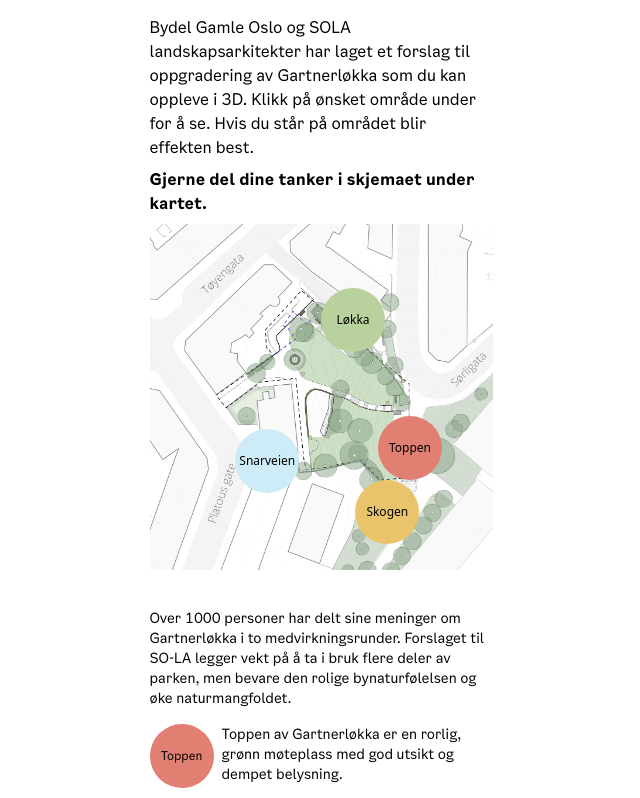
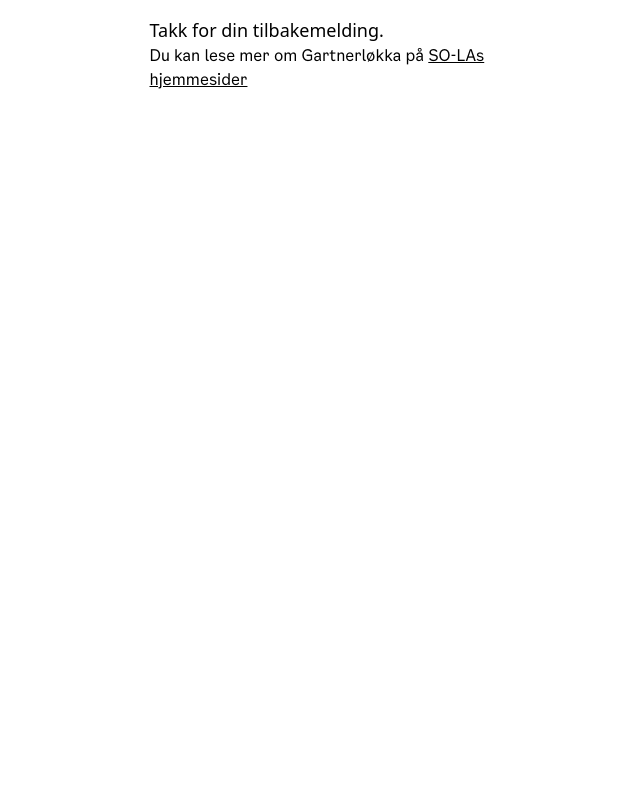
Before and after one commit to torgeirbeyer/gartnerlokka, a React (Create React App) app: page /takk in a window 1280 px wide. Shown: the top 798 px of the page, without its empty margins (319-959 px from the left). Built offline with nearby package versions, Linux system fonts and the light colour scheme.

Commit message:
Add custom takk page

```diff
--- a/package.json
+++ b/package.json
@@ -11,6 +11,7 @@
     "postcss": "^7.0.35",
     "react": "^17.0.2",
     "react-dom": "^17.0.2",
+    "react-router-dom": "^5.2.0",
     "react-scripts": "4.0.3",
     "tailwindcss": "npm:@tailwindcss/postcss7-compat@^2.1.2",
     "web-vitals": "^1.0.1"
--- a/src/App.js
+++ b/src/App.js
@@ -1,87 +1,9 @@
-// import Dot from './dot.js';
-import Form from './Form';
-import CircleLink from './circleLink';
-import map from './assets/map.jpg';
-import './App.css'
-
-
-const linkList = [
-{
-  title: "Toppen",
-  href: 'https://yahoo.com',
-  color: "bg-choral",
-  position: "top-1/2 left-2/3",
-  text: "Toppen av Gartnerløkka er en rorlig, grønn møteplass med god utsikt og dempet belysning."
-},
-{
-  title: "Skogen",
-  href: 'https://google.com',
-  color: "bg-yellow",
-  position: "top-1/2 left-3/5",
-  text: "I nytt forslag spiller skogen en større rolle i parken. Ved hjelp av enkle installasjoner vil man kunne sette seg ned, eller leke i trærne."
-},
-{
-  title: "Snarveien",
-  href: 'https://vg.no',
-  color: "bg-blue",
-  position: "top-1/5 left-1/4",
-  text: "En ny snarvei fra Platousgate til Brannveien åpner opp områder som i dag er mørke. Snarveien vil lyssettes på en spennende, kunstnerisk måte og åpne nye deler av parken."
-},
-{
-  title: "Løkka",
-  href: 'https://vg.no',
-  color: "bg-green",
-  position: "bottom-1/3 left-1/2",
-  text: "Et flatere plenområde med naturlig sitteamfi kan brukes til lokale aktiviteter som loppemarked, trening, utekino eller forestilling."
-},
-]
+import Main from './Main';
 
 function App() {
   return (
-    <div className="w-mobile mx-auto p-4">
-      <header className="">
-        <p className="text-base">
-          Bydel Gamle Oslo og SOLA landskapsarkitekter har laget et forslag til oppgradering av Gartnerløkka som du kan oppleve i 3D. Klikk på ønsket område under for å se. Hvis du står på området blir effekten best.
-        </p>
-        <p className="font-bold my-2">
-          Gjerne del dine tanker i skjemaet under kartet.
-        </p>
-      </header>
-      <section className="">
-        <div
-          className="object-fit w-full h-96"
-          style={{
-            backgroundImage: `url(${map})`,
-            backgroundSize:'contain', backgroundRepeat:'no-repeat'}}>
-          {linkList && linkList.map((link, index) => {
-            return (
-              <CircleLink key={index} href={link.href} title={link.title} color={link.color} position={link.position} />
-            )
-          })}
-        </div>
-      </section>
-      <section id="information">
-        <p className="text-sm mb-4">
-          Over 1000 personer har delt sine meninger om Gartnerløkka i to medvirkningsrunder. Forslaget til SO-LA legger vekt på å ta i bruk flere deler av parken, men bevare den rolige bynaturfølelsen og øke naturmangfoldet.
-        </p>
-      {linkList && linkList.map((link, index) => {
-        return (
-          <div className="flex mb-2">
-            <div className="mr-2 self-center">
-              <div className={`flex flex-1 h-16 w-16 rounded-full ${link.color}`}>
-                <p className="m-auto self-center text-xs">
-                  {link.title}
-                </p>
-              </div>
-            </div>
-              <p className="text-sm">{link.text}</p>
-          </div>
-        );
-      })}
-      </section>
-      <section id="form">
-        <Form />
-      </section>
+    <div className="App">
+      <Main />
     </div>
   );
 }
--- a/src/Form.js
+++ b/src/Form.js
@@ -2,7 +2,7 @@ import React from "react";
 
 export default function Form() {
   return (
-    <form className="my-4" name="tilbakemelding" method="post" action="/">
+    <form className="my-4" name="tilbakemelding" method="post" action="/takk">
       <input type="hidden" name="form-name" value="tilbakemelding" />
       <div className="">
         <label htmlFor="message">Tilbakemelding</label> <br />
--- /dev/null
+++ b/src/Home.js
@@ -0,0 +1,86 @@
+import Form from './Form';
+import CircleLink from './circleLink';
+import map from './assets/map.jpg';
+
+const linkList = [
+{
+  title: "Toppen",
+  href: 'https://yahoo.com',
+  color: "bg-choral",
+  position: "top-1/2 left-2/3",
+  text: "Toppen av Gartnerløkka er en rorlig, grønn møteplass med god utsikt og dempet belysning."
+},
+{
+  title: "Skogen",
+  href: 'https://google.com',
+  color: "bg-yellow",
+  position: "top-1/2 left-3/5",
+  text: "I nytt forslag spiller skogen en større rolle i parken. Ved hjelp av enkle installasjoner vil man kunne sette seg ned, eller leke i trærne."
+},
+{
+  title: "Snarveien",
+  href: 'https://vg.no',
+  color: "bg-blue",
+  position: "top-1/5 left-1/4",
+  text: "En ny snarvei fra Platousgate til Brannveien åpner opp områder som i dag er mørke. Snarveien vil lyssettes på en spennende, kunstnerisk måte og åpne nye deler av parken."
+},
+{
+  title: "Løkka",
+  href: 'https://vg.no',
+  color: "bg-green",
+  position: "bottom-1/3 left-1/2",
+  text: "Et flatere plenområde med naturlig sitteamfi kan brukes til lokale aktiviteter som loppemarked, trening, utekino eller forestilling."
+},
+]
+
+function Home() {
+  return (
+    <div className="w-mobile mx-auto p-4">
+      <header className="">
+        <p className="text-base">
+          Bydel Gamle Oslo og SOLA landskapsarkitekter har laget et forslag til oppgradering av Gartnerløkka som du kan oppleve i 3D. Klikk på ønsket område under for å se. Hvis du står på området blir effekten best.
+        </p>
+        <p className="font-bold my-2">
+          Gjerne del dine tanker i skjemaet under kartet.
+        </p>
+      </header>
+      <section className="">
+        <div
+          className="object-fit w-full h-96"
+          style={{
+            backgroundImage: `url(${map})`,
+            backgroundSize:'contain', backgroundRepeat:'no-repeat'}}>
+          {linkList && linkList.map((link, index) => {
+            return (
+              <CircleLink key={index} href={link.href} title={link.title} color={link.color} position={link.position} />
+            )
+          })}
+        </div>
+      </section>
+      <section id="information">
+        <p className="text-sm mb-4">
+          Over 1000 personer har delt sine meninger om Gartnerløkka i to medvirkningsrunder. Forslaget til SO-LA legger vekt på å ta i bruk flere deler av parken, men bevare den rolige bynaturfølelsen og øke naturmangfoldet.
+        </p>
+      {linkList && linkList.map((link, index) => {
+        return (
+          <div className="flex mb-2">
+            <div className="mr-2 self-center">
+              <div className={`flex flex-1 h-16 w-16 rounded-full ${link.color}`}>
+                <p className="m-auto self-center text-xs">
+                  {link.title}
+                </p>
+              </div>
+            </div>
+              <p className="text-sm">{link.text}</p>
+          </div>
+        );
+      })}
+      </section>
+      <section id="form">
+        <Form />
+      </section>
+    </div>
+  );
+}
+
+export default Home;
--- /dev/null
+++ b/src/Main.js
@@ -0,0 +1,18 @@
+import React from 'react';
+import { Switch, Route, BrowserRouter } from 'react-router-dom';
+
+import Home from './Home';
+import Takk from './Takk';
+
+const Main = () => {
+  return (
+    <BrowserRouter>
+      <Switch>
+        <Route exact path='/' component={Home}></Route>
+        <Route exact path='/takk' component={Takk}></Route>
+      </Switch>
+    </BrowserRouter>
+  )
+}
+
+export default Main;
--- /dev/null
+++ b/src/Takk.js
@@ -0,0 +1,12 @@
+function Takk() {
+  return (
+    <div className="flex">
+      <div className="w-mobile self-center m-auto p-4">
+        <h1>Takk for din tilbakemelding.</h1>
+        <p className="text-base">Du kan lese mer om Gartnerløkka på <a className="underline" target="_blank" rel="noopener noreferrer" href="https://so-la.no">SO-LAs hjemmesider</a></p>
+      </div>
+    </div>
+  )
+}
+
+export default Takk;
--- a/src/dot.js
+++ /dev/null
@@ -1,12 +0,0 @@
-import React from 'react';
-
-export default class Dot extends React.Component {
-  render() {
-    return (
-      <svg className = "button" expanded = "true" height = "100px" width = "100px">
-        <circle className = "innerCircle" cx = "50%" cy = "50%" r = "25%" fill = "#000000">
-        </circle>
-      </svg>
-    )
-  }
-}
--- a/src/index.css
+++ b/src/index.css
@@ -22,4 +22,7 @@
   textarea {
     @apply font-regular;
   }
+  h1 {
+    @apply text-lg;
+  }
 }
```
Also changed, not shown: src/setupTests.js (deleted, +0 -5 lines), src/App.css (deleted), 2 other files (tests, documents, lock files or other folders).
